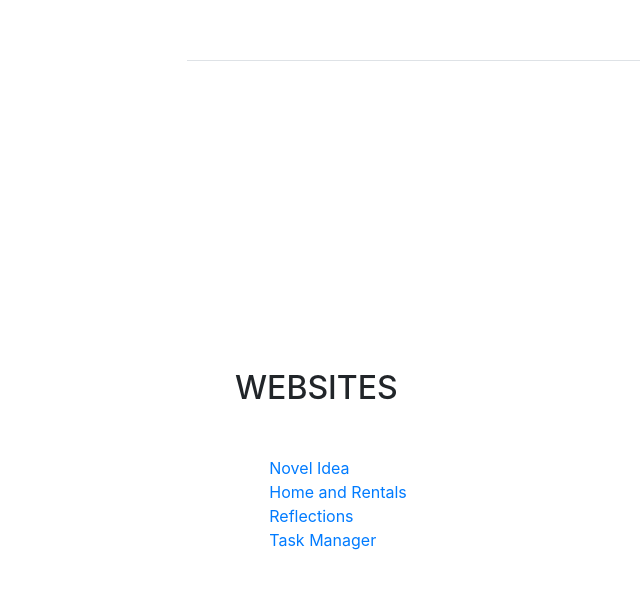
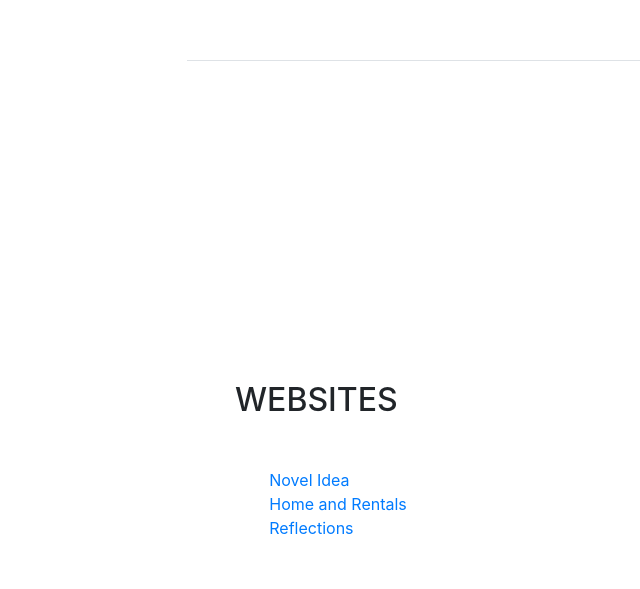
Before and after one commit to stephen-engler/personal_site, a website with bundled scripts: page index.html in a window 1280 px wide. Shown: the part 4300-4889 px from the top of the page, without its empty margins (85-725 px from the left). Built offline with nearby package versions, Linux system fonts and the light colour scheme; a web font is replaced by a local one.

Commit message:
remove task manager from portfolio, had to remove from heroku

```diff
--- a/index.html
+++ b/index.html
@@ -264,9 +264,6 @@
             <li>
               <a href="https://obscure-springs-86590.herokuapp.com/">Reflections</a>
             </li>
-            <li>
-              <a href="https://polar-hollows-54066.herokuapp.com/">Task Manager</a>
-            </li>
           </ul>
         </div>
       </section>
```
